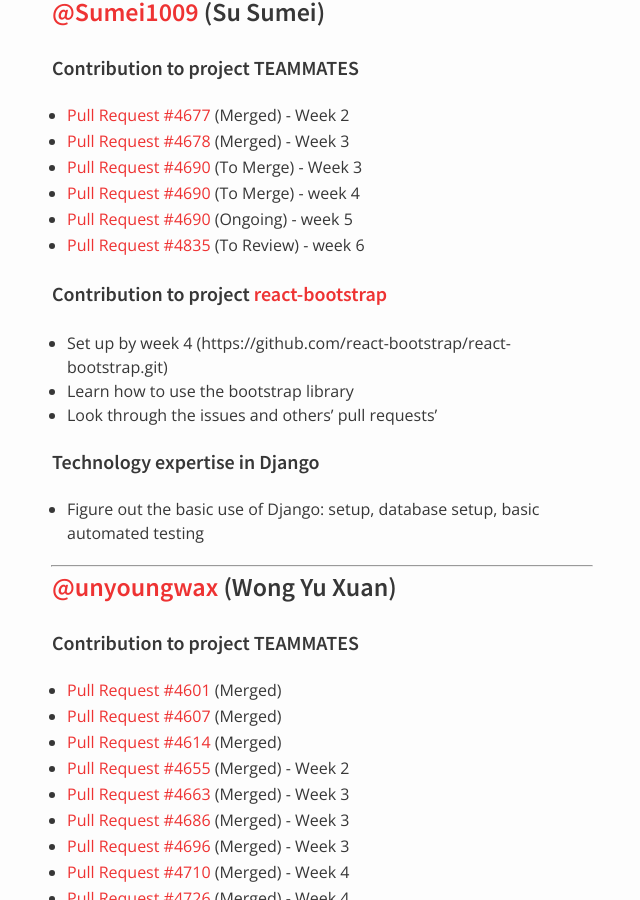
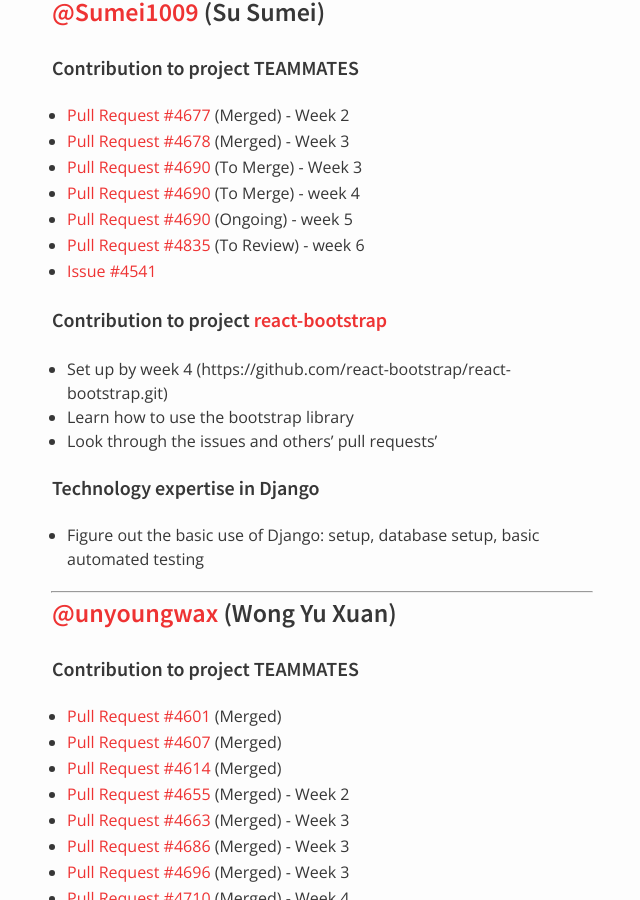
Before and after one commit to nus-oss/cs3281-AY1516S2-website, a Jekyll site: the page built from teams/teammates.md, in a window 1280 px wide and 900 px high, scrolled down 2114 px. Shown: the whole window, without its empty margins (318-958 px from the left). Built offline with Jekyll 4.4.1, drawn with Linux system fonts in a browser that asks for light colours.

Commit message:
update progress

```diff
--- a/teams/teammates.md
+++ b/teams/teammates.md
@@ -84,6 +84,7 @@
  * [Pull Request #4690](https://github.com/TEAMMATES/teammates/pull/4751) (To Merge) - week 4
  * [Pull Request #4690](https://github.com/TEAMMATES/teammates/pull/4690) (Ongoing) - week 5
  * [Pull Request #4835](https://github.com/TEAMMATES/teammates/pull/4835) (To Review) - week 6
+ * [Issue #4541](https://github.com/TEAMMATES/teammates/issues/4541)
 
 #### Contribution to project [react-bootstrap](https://github.com/react-bootstrap/react-bootstrap)
  * Set up by week 4 (https://github.com/react-bootstrap/react-bootstrap.git)
```
